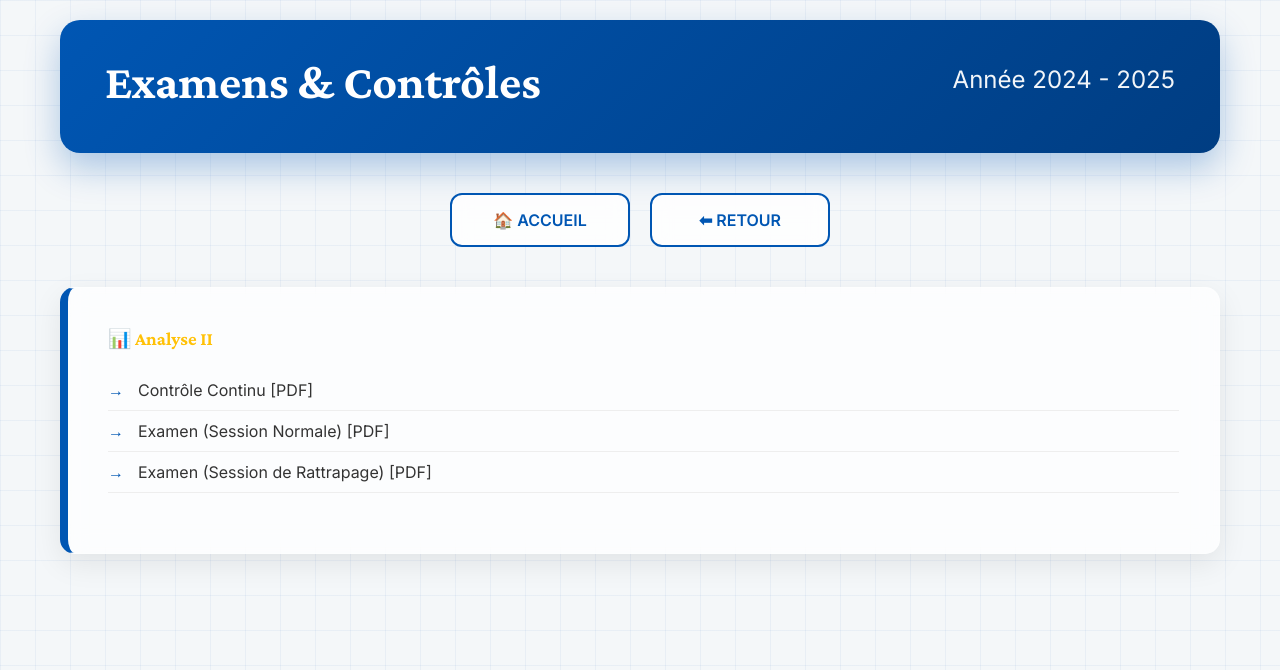
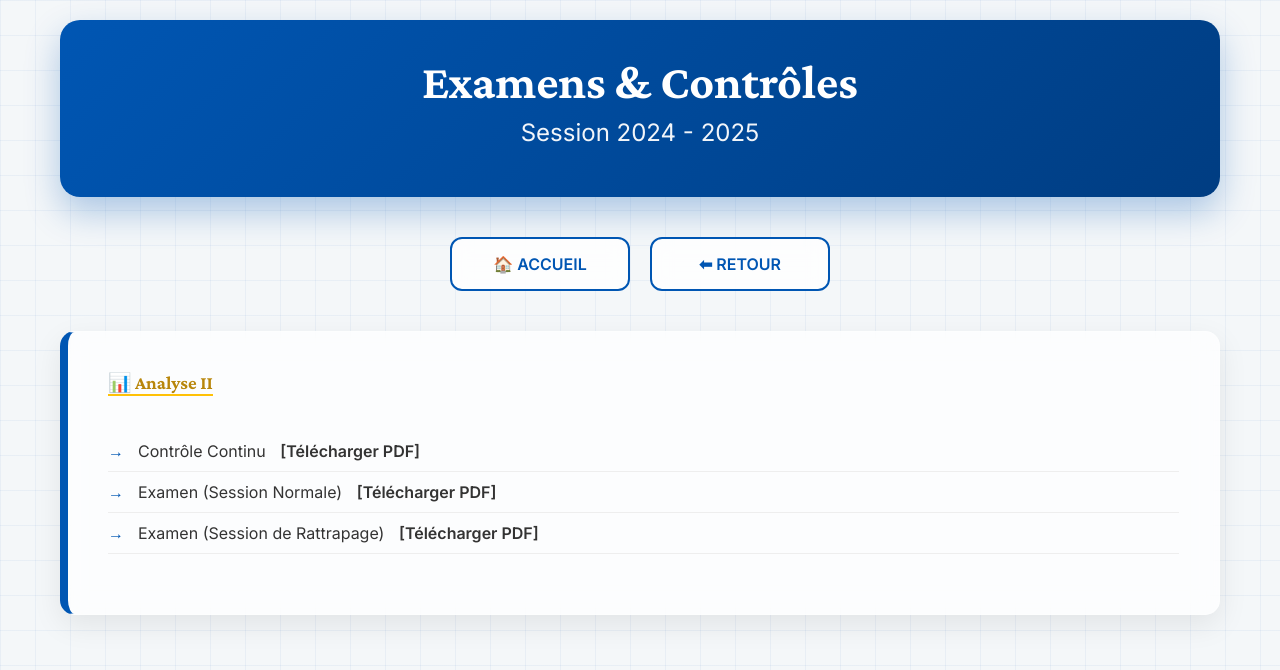
Before and after one commit to mahmoudmath/mahmoudmath.github.io, a Jekyll site: the page examens-24-25.html, which Jekyll copies as it is, in a window 1280 px wide. Shown: the top 670 px of the page. Built offline with Jekyll 4.4.1, drawn with Linux system fonts in a browser that asks for light colours.

Commit message:
Update examens-24-25.html

```diff
--- a/examens-24-25.html
+++ b/examens-24-25.html
@@ -3,26 +3,33 @@
 <head>
     <meta charset="UTF-8">
     <link rel="stylesheet" href="style.css">
+    <link href="https://unpkg.com/aos@2.3.1/dist/aos.css" rel="stylesheet">
     <title>Examens 2024-2025</title>
 </head>
 <body>
     <div class="container">
-        <header class="professor-header">
-            <div class="professor-name">Examens & Contrôles</div>
-            <div class="professor-title">Année 2024 - 2025</div>
+        <header class="professor-header" data-aos="fade-down">
+            <div class="header-content">
+                <div class="professor-name">Examens & Contrôles</div>
+                <div class="professor-title">Session 2024 - 2025</div>
+            </div>
         </header>
-        <nav class="academic-nav">
+
+        <nav class="academic-nav" data-aos="fade-up">
             <a href="index.html" class="nav-card">🏠 ACCUEIL</a>
             <a href="choix-annee-examens.html" class="nav-card">⬅ RETOUR</a>
         </nav>
-        <section class="presentation">
-            <h3 style="color: #ffc107; margin-bottom: 15px;">📊 Analyse II</h3>
+
+        <section class="presentation" data-aos="fade-up">
+            <h3 style="color: #b8860b; margin-bottom: 15px; border-bottom: 2px solid #ffc107; display: inline-block;">📊 Analyse II</h3>
             <ul class="resource-list">
-                <li>Contrôle Continu <a href="assets/pdf/Controle-analyse2-2024-2025.pdf" target="_blank">[PDF]</a></li>
-                <li>Examen (Session Normale) <a href="assets/pdf/Examen-normal-analyse2-2024-2025.pdf" target="_blank">[PDF]</a></li>
-                <li>Examen (Session de Rattrapage) <a href="assets/pdf/Examen-ratt-analyse2-2024-2025.pdf" target="_blank">[PDF]</a></li>
+                <li>Contrôle Continu <a href="assets/pdf/Controle-analyse2-2024-2025.pdf" target="_blank" style="font-weight:bold; margin-left:10px;">[Télécharger PDF]</a></li>
+                <li>Examen (Session Normale) <a href="assets/pdf/Examen-normal-analyse2-2024-2025.pdf" target="_blank" style="font-weight:bold; margin-left:10px;">[Télécharger PDF]</a></li>
+                <li>Examen (Session de Rattrapage) <a href="assets/pdf/Examen-ratt-analyse2-2024-2025.pdf" target="_blank" style="font-weight:bold; margin-left:10px;">[Télécharger PDF]</a></li>
             </ul>
         </section>
     </div>
+    <script src="https://unpkg.com/aos@2.3.1/dist/aos.js"></script>
+    <script>AOS.init();</script>
 </body>
 </html>
```
